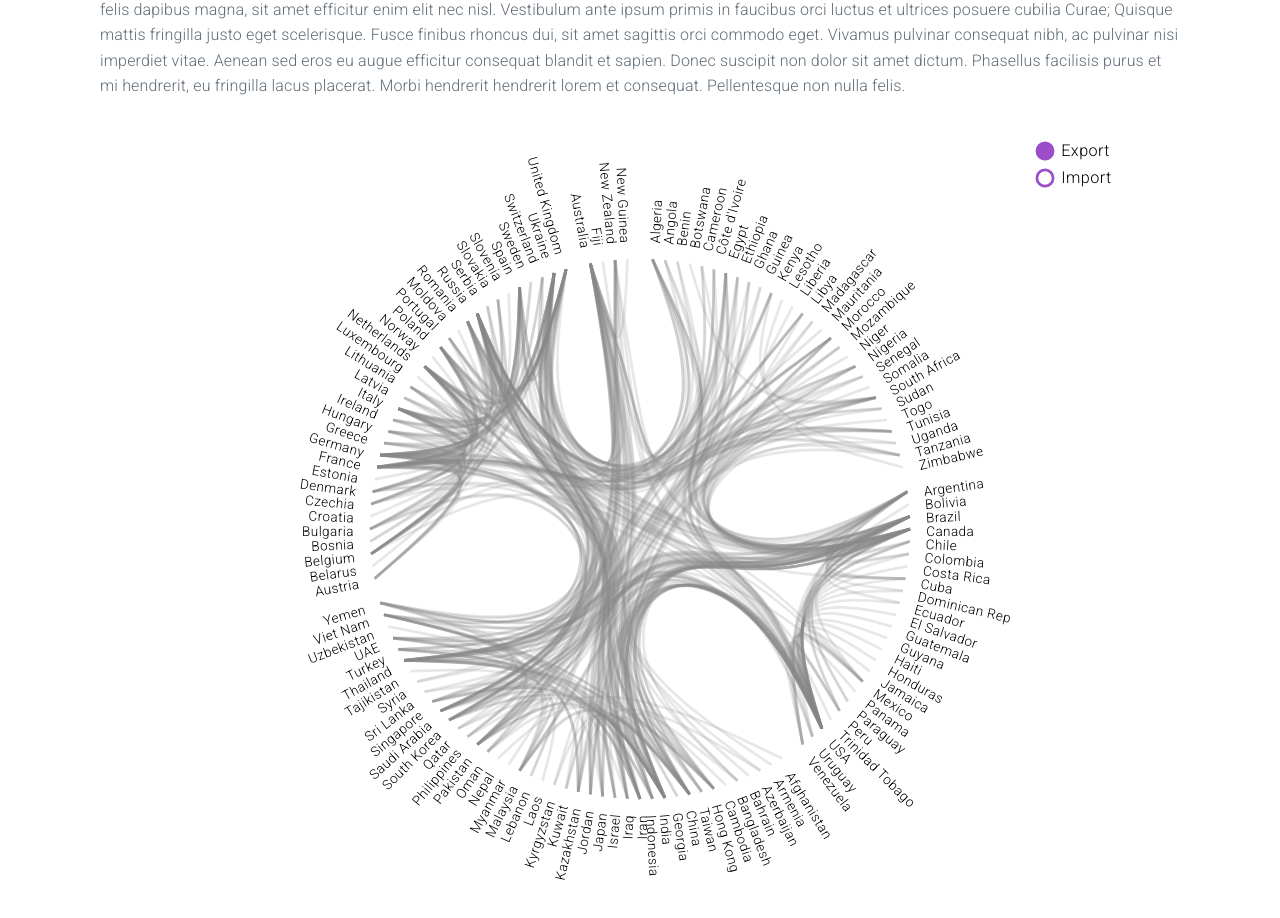
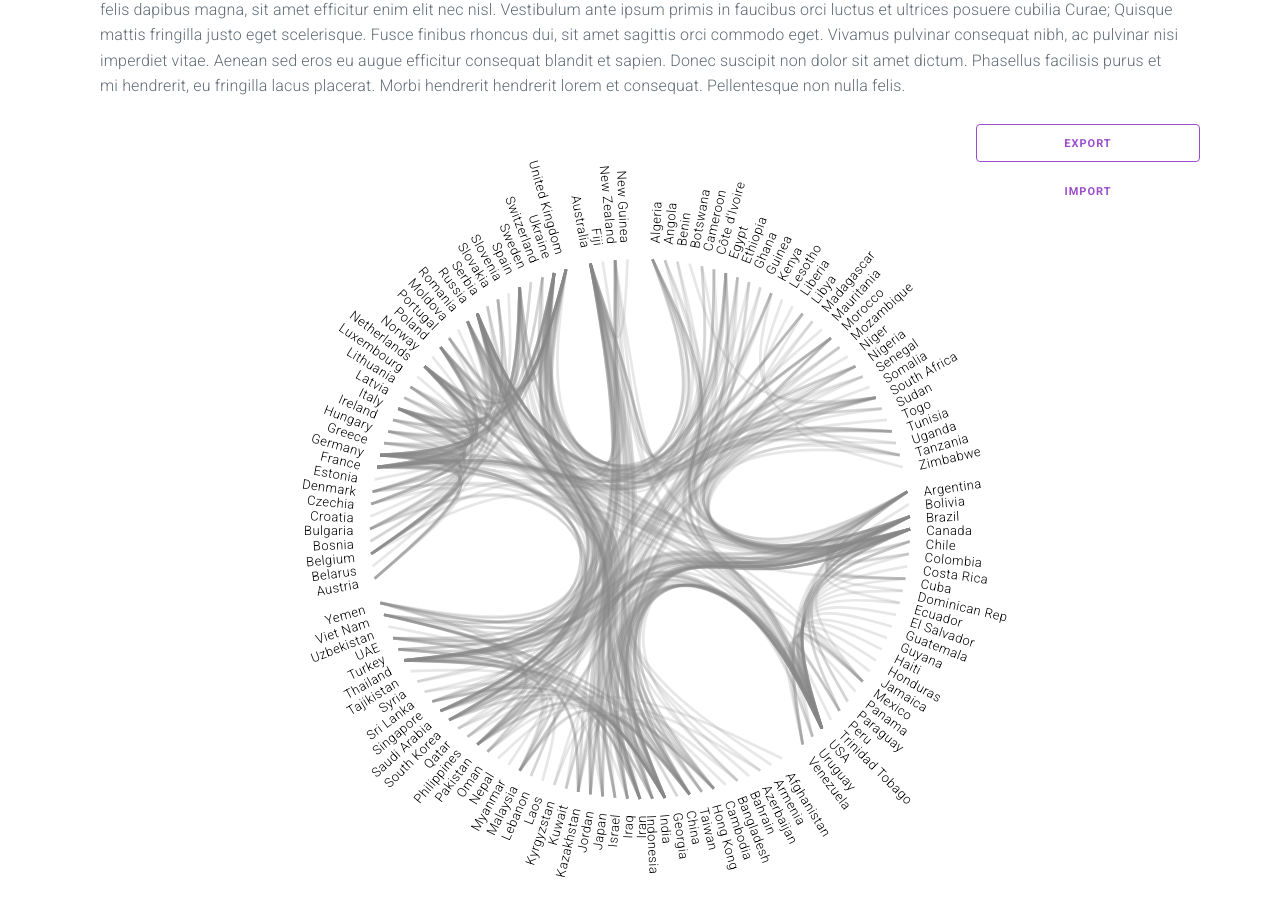
Before and after one commit to tileb1/global-food-statistics, a React (Create React App) app in the folder datastory/: page / in a window 1280 px wide. Shown: the part 1576-2494 px from the top of the page. Built offline with nearby package versions, Linux system fonts and the light colour scheme; the HTML template or start-up script is replaced by a standard one.

Commit message:
switch moved to buttons

```diff
--- a/datastory/src/ImportExportPlot.js
+++ b/datastory/src/ImportExportPlot.js
@@ -48,41 +48,49 @@ function ImportExportPlot() {
     );
   }
 
-  return (<svg viewBox="-200 -150 400 300" xmlns="http://www.w3.org/2000/svg">
+  return (<div className="plot">
+    {/* Export/Import switch */}
+    <div className="plot-switch">
+      <button
+        className={mode === 'export' ? 'button button-outline' : 'button button-clear'}
+        onClick={() => setMode('export')}
+      >
+        Export
+      </button>
+      <button
+        className={mode === 'import' ? 'button button-outline' : 'button button-clear'}
+        onClick={() => setMode('import')}
+      >
+        Import
+      </button>
+    </div>
+
+    <svg viewBox="-200 -150 400 300" xmlns="http://www.w3.org/2000/svg">
       {selectedCountry && (<>
-      <g transform="translate(-200, -140)" fontSize="7">
+        <g
+          fontSize="0.4em"
+          transform="translate(-200, -140)"
+        >
           {selectedCountry.data.top_exports.length > 0 && (<>
             <text fontWeight="bold">Top exports</text>
             {selectedCountry.data.top_exports.map((e, i) => (
-            <text fontSize={6} key={i} dy={8 + i * 7}>{e.name} — {format("$.2s")(e.value * 1000).replace(/G/,"B")}</text>
+              <text fontSize="0.8em" key={i} dy={8 + i * 7}>{e.name} — {format("$.2s")(e.value * 1000).replace(/G/,"B")}</text>
             ))}
           </>)}
         </g>
 
         <g
-        fontSize="7"
+          fontSize="0.4em"
           transform={`translate(-200, ${-140 + (selectedCountry.data.top_exports.length > 0 ? 14 : 0) + selectedCountry.data.top_exports.length * 7})`}
         >
           {selectedCountry.data.top_imports.length > 0 && (<>
             <text fontWeight="bold">Top imports</text>
             {selectedCountry.data.top_imports.map((e, i) => (
-            <text fontSize={6} key={i} dy={8 + i * 7}>{e.name} — {format("$.2s")(e.value * 1000).replace(/G/,"B")}</text>
+              <text fontSize="0.8em" key={i} dy={8 + i * 7}>{e.name} — {format("$.2s")(e.value * 1000).replace(/G/,"B")}</text>
             ))}
           </>)}
         </g>
       </>)}
-
-    {/* Export/Import switch */}
-    <g transform="translate(150, -140)">
-      <g pointerEvents="bounding-box" style={{cursor: 'pointer'}} onClick={() => setMode('export')}>
-        <circle cx="0" cy="0" r="3" fill={mode === 'export' ? purple : 'none'} stroke={purple}/>
-        <text fontSize="6" dy="2" dx="6">Export</text>
-      </g>
-      <g pointerEvents="bounding-box" style={{cursor: 'pointer'}} transform="translate(0, 10)" onClick={() => setMode('import')}>
-        <circle cx="0" cy="0" r="3" fill={mode === 'import' ? purple : 'none'} stroke={purple}/>
-        <text fontSize="6" dy="2" dx="6">Import</text>
-      </g>
-    </g>
 
       {/* Loader */}
       {!countries && (
@@ -103,7 +111,7 @@ function ImportExportPlot() {
                 className="country-tag"
                 pointerEvents="bounding-box"
                 style={{cursor: "pointer"}}
-              fontSize={5}
+                fontSize="0.3em"
                 dy="0.5em"
                 x={l.x < Math.PI ? 6 : -6}
                 textAnchor={l.x < Math.PI ? "start" : "end"}
@@ -141,7 +149,8 @@ function ImportExportPlot() {
           ))}
         </g>
       )}
-  </svg>);
+    </svg>
+  </div>);
 }
 
 export default ImportExportPlot;
```
Lines whose indentation alone changed are shown as unchanged.
